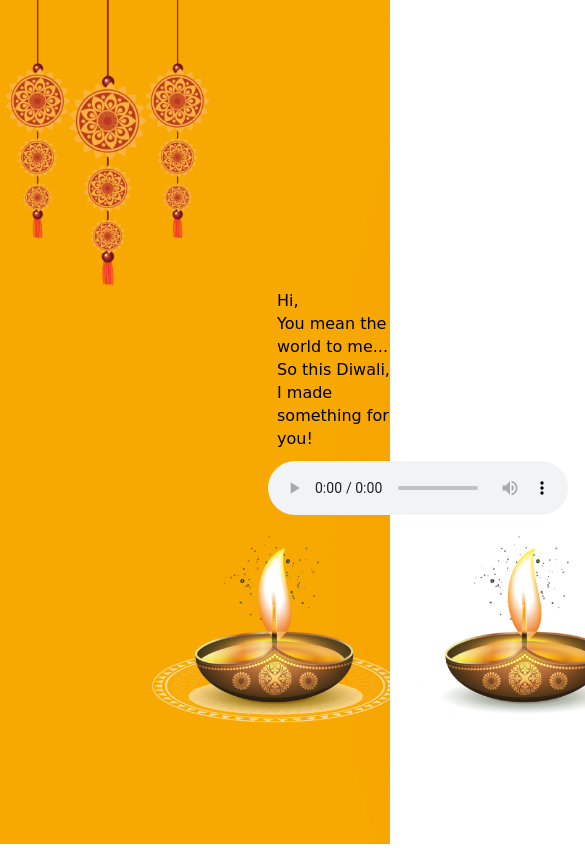
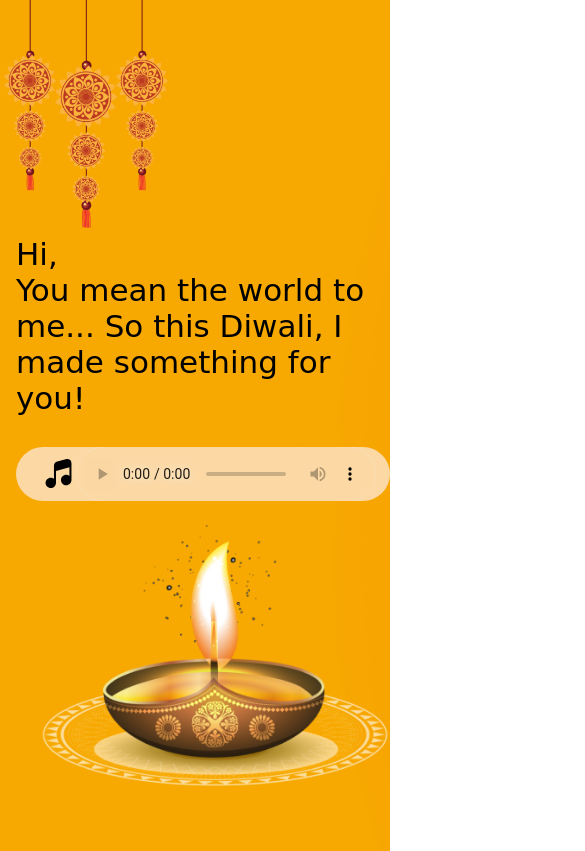
Before and after one commit to 01Chhotu/HTML, a plain HTML site: page Diwali Wishes/index.html in a window 390 px wide. Shown: the top 851 px of the page, 585 px wide, since content can reach past the window. Drawn offline with Linux system fonts and the light colour scheme; a web font is replaced by a local one.

Commit message:
final commit

```diff
--- a/Diwali Wishes/index.html
+++ b/Diwali Wishes/index.html
@@ -12,20 +12,28 @@
 </head>
 
 <body>
-    <section>
-        <img src="image/jalar.png" alt="jalar image">
+    <section class="hero-continer">
+        <img class="jalar" src="image/jalar.png" alt="jalar image">
+        <div class="pargraph-continer">
             <p>Hi,<br>
-            You mean the world to me... <br>
-            So this Diwali, <br>
+                You mean the world to me...
+                So this Diwali,
                 I made something for you!</p>
+            <div class="audio-contine">
+                <img class="Music-icon" src="icon/Music-icon.svg" alt="Music-icon">
+                <span>&nbsp;&nbsp;Soulful Music&nbsp;</span>
+                <img class="Music-player-icon" src="icon/Music-player-icon.svg" alt="Music-player-icon">
                 <audio controls autoplay>
                     <source src="mp3-Song/diwali-song-61.mp3" type="audio/mpeg">
                     Diwali Song
                 </audio>
+            </div>
+        </div>
         <div class="image-continer">
-            <img src="image/deepak 1.png" alt="deepak-1 image">
-            <img src="image/deepak 1.png" alt="deepak-2 image">
+            <img class="deepak deepak-first" src="image/deepak 1.png" alt="deepak-1 image">
+            <img class="deepak deepak-second" src="image/deepak 1.png" alt="deepak-2 image">
         </div>
     </section>
 </body>
+
 </html>
--- a/Diwali Wishes/style.css
+++ b/Diwali Wishes/style.css
@@ -3,37 +3,59 @@ body{
     font-family: "Salsa", cursive;
     min-height: 100vh;
 }
-section{
-    /* margin-right: 1.5em; */
-    min-height: 100vh;
+.hero-continer{
     height: 100%;
     background-image: url(image/orange-backdrop\ 1.png);
     background-repeat: no-repeat;
     background-size: cover;
-    /* display: flex;
-    flex-direction: column; */
 }
-section p{
-    margin: 0;
-    margin-left: 277px;
-    line-height: 23px;
-    margin-bottom: 11px;
+.hero-continer .pargraph-continer{
+    max-width: 504px;
+    margin-left: 10rem;
+    margin-top: -75px;
 }
-section audio{
-    margin-left: 268px;
+.hero-continer p{
+    font-size: 31px;
 }
-section img{
-    max-width: 250px;
+.hero-continer .jalar{
+    width: 250px;
 }
-section .image-continer{
+.audio-contine{
     display: flex;
-    margin-left: 150px;
+    background-color: #FBD8A4;
+    max-width: 100%;
+    border-radius: 45px;
+    justify-content: center;
+    align-items: center;
 }
-section .image-continer img{
-    max-width: 250px;
+.audio-contine .Music-icon{
+    padding-left: 5px;
 }
-@media(max-width: 415px){
-    section{
-        max-width: 100%;
+.hero-continer .deepak{
+    width: 350px;
+}
+audio::-webkit-media-controls-play-button,
+     audio::-webkit-media-controls-panel {
+     background-color: #FBD8A4;
+}
+
+@media(max-width: 720px){
+    .deepak-second, span, .Music-player-icon{
+        display: none;
+    }
+    .hero-continer .deepak-first{
+        display: block;
+        margin-left: auto;
+    }
+    .hero-continer .pargraph-continer{
+        max-width: 400px;
+        margin-left: 1em;
+        margin-top: -27px;
+    }
+    .hero-continer .jalar {
+        width: 200px;
+    }
+    .audio-contine {
+        padding-left: 5px;
     }
 }
```
Also changed, not shown: Diwali Wishes/icon/Music-icon.svg (added), Diwali Wishes/icon/Music-player-icon.svg (added). Lines whose indentation alone changed are shown as unchanged.
